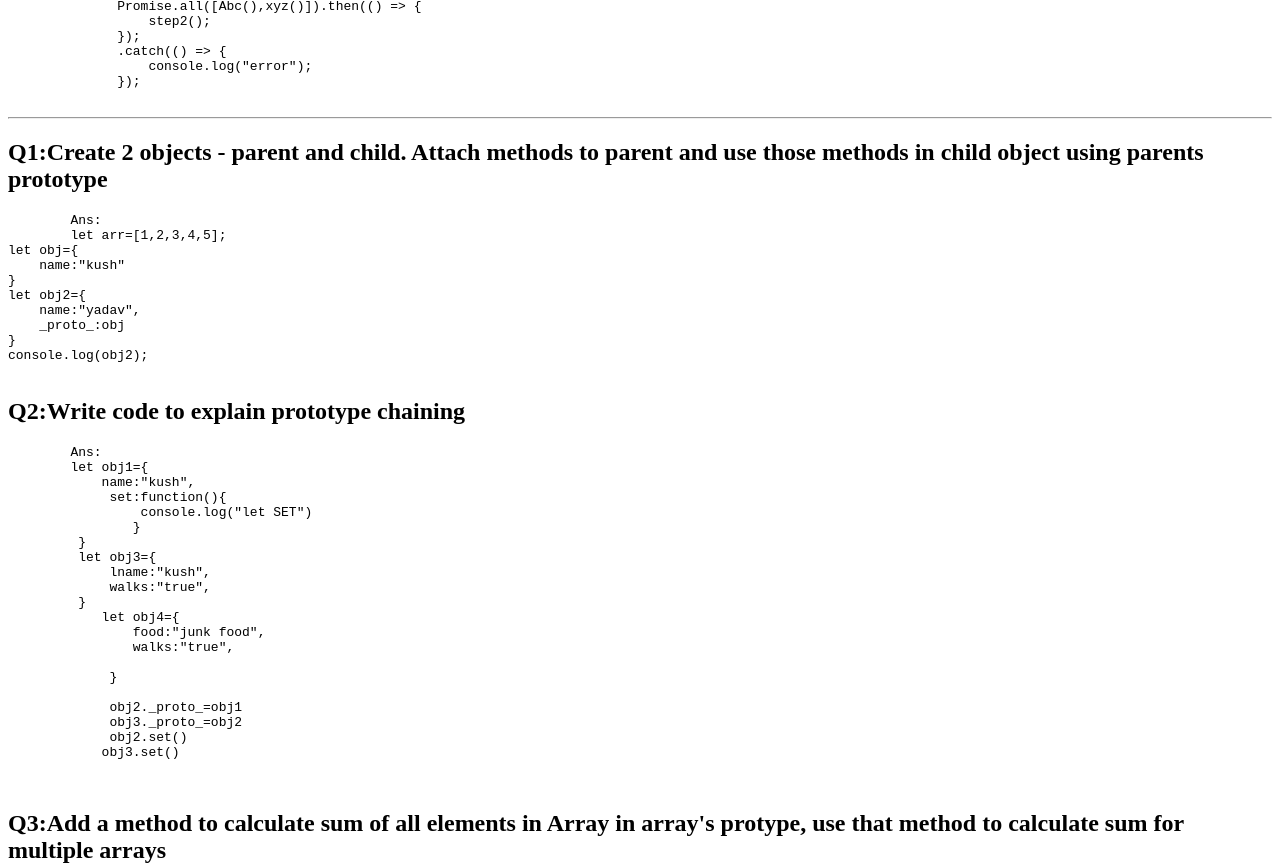
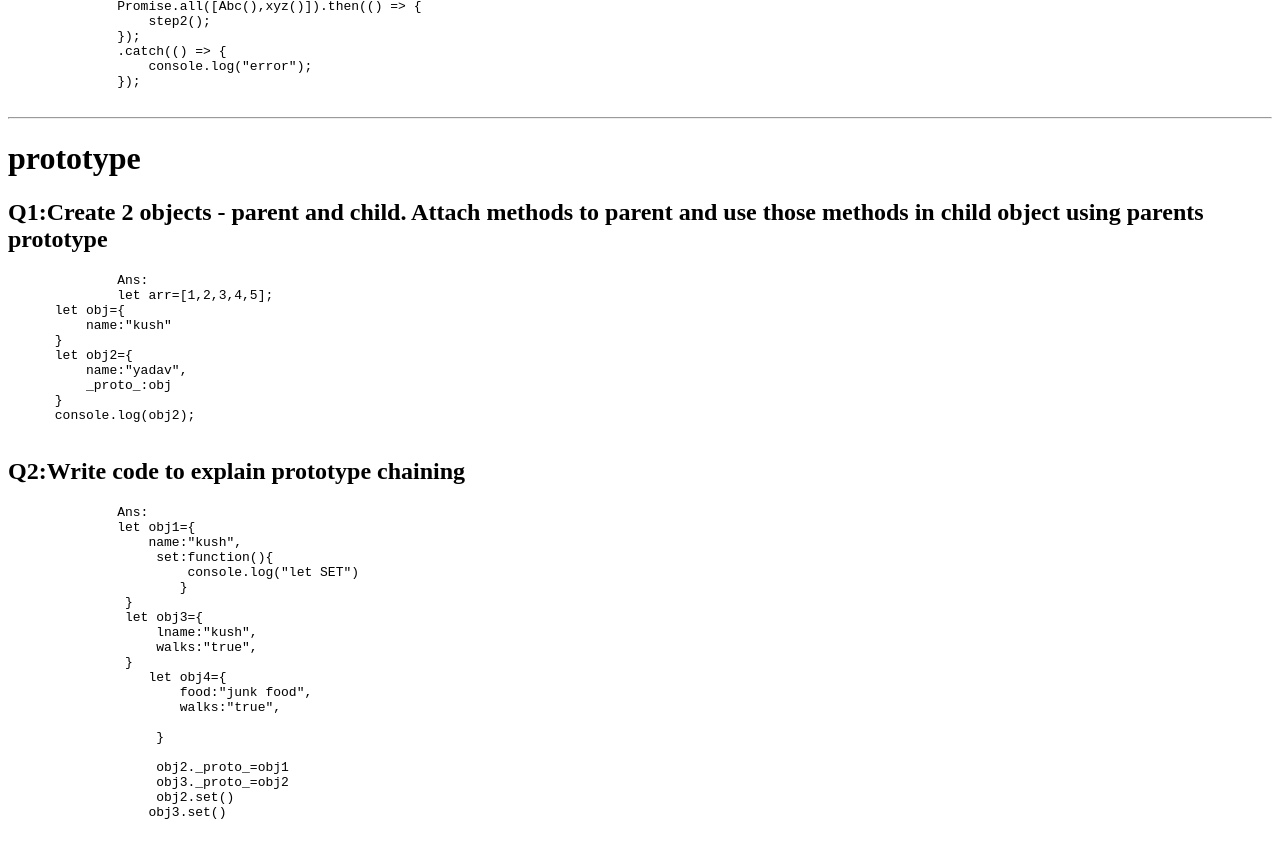
Before and after one commit to kushyadavgit/-javascript-hands-on, a plain HTML site: page index.html in a window 1280 px wide. Shown: the part 7138-8005 px from the top of the page. Drawn offline with Linux system fonts and the light colour scheme.

Commit message:
update prototype hands on

```diff
--- a/index.html
+++ b/index.html
@@ -484,6 +484,7 @@ var x = 21;
               });
           </pre>
         <hr>
+          <h1>prototype</h1>
 
           <h2>
             Q1:Create 2 objects - parent and child. Attach methods to parent and use
```
Lines whose indentation alone changed are shown as unchanged.
